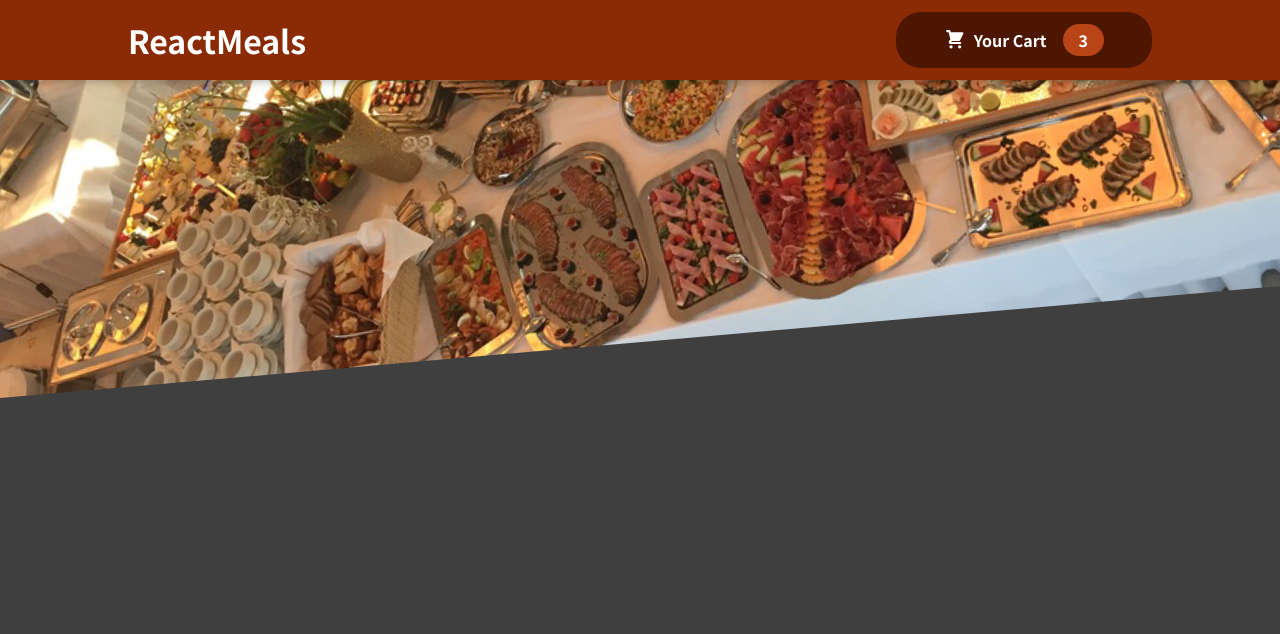
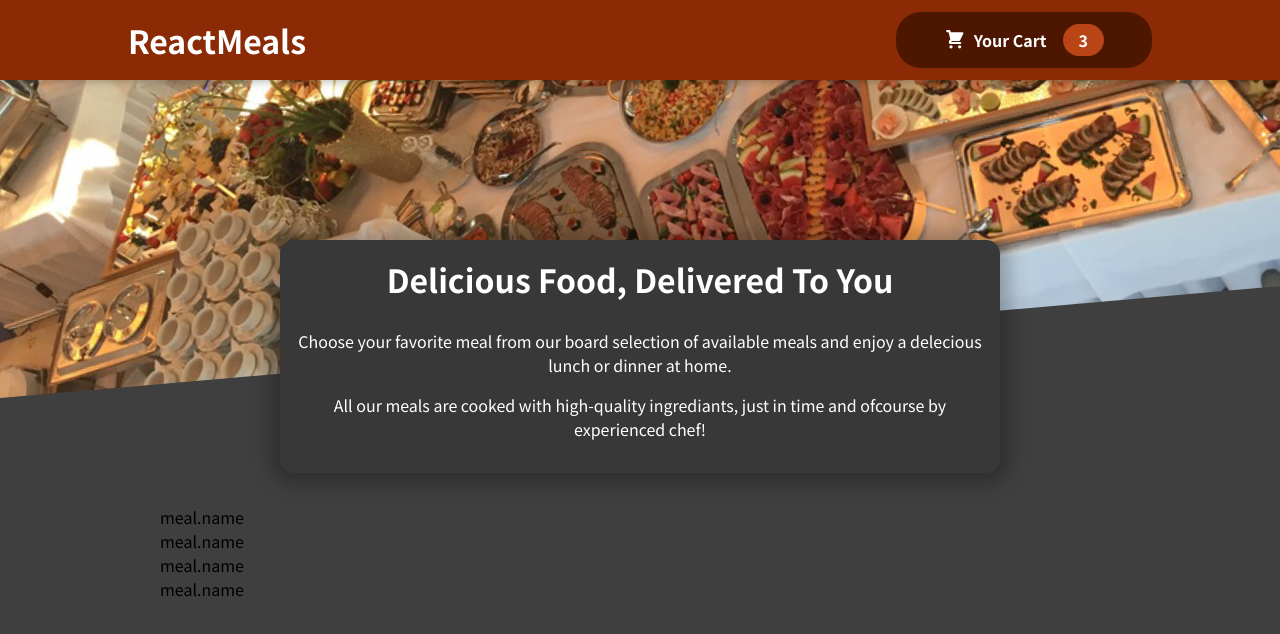
Before and after one commit to aqiftekhar/ReactMeal, a React (Create React App) app: page / in a window 1280 px wide. Shown: the top 634 px of the page. Built offline with nearby package versions, Linux system fonts and the light colour scheme.

Commit message:
Added MealsSummary, Available Meals and Meals List components

```diff
--- a/src/App.js
+++ b/src/App.js
@@ -1,10 +1,14 @@
 import { Fragment } from "react";
 import Header from "./components/Layouts/Header";
+import Meals from "./components/Meals/Meals";
 
 const App = () => {
   return (
     <Fragment>
       <Header />
+      <main>
+        <Meals/>
+      </main>
     </Fragment>
   );
 };
--- a/src/components/Meals/AvailableMeals.js
+++ b/src/components/Meals/AvailableMeals.js
@@ -0,0 +1,39 @@
+import classes from "./AvailableMeals.module.css";
+
+const DUMMY_MEALS = [
+  {
+    id: "m1",
+    name: "Sushi",
+    description: "Finest fish and veggies",
+    price: 22.99,
+  },
+  {
+    id: "m2",
+    name: "Schnitzel",
+    description: "A german specialty!",
+    price: 16.5,
+  },
+  {
+    id: "m3",
+    name: "Barbecue Burger",
+    description: "American, raw, meaty",
+    price: 12.99,
+  },
+  {
+    id: "m4",
+    name: "Green Bowl",
+    description: "Healthy...and green...",
+    price: 18.99,
+  },
+];
+
+const AvailableMeals = () => {
+  const mealsList = DUMMY_MEALS.map((meal) => <li>meal.name</li>);
+  return (
+    <section className={classes.meals}>
+      <ul>{mealsList}</ul>
+    </section>
+  );
+};
+
+export default AvailableMeals;
--- /dev/null
+++ b/src/components/Meals/AvailableMeals.module.css
@@ -0,0 +1,24 @@
+.meals {
+    max-width: 60rem;
+    width: 90%;
+    margin: 2rem auto;
+    animation: meals-appear 1s ease-out forwards;
+  }
+
+  .meals ul {
+    list-style: none;
+    margin: 0;
+    padding: 0;
+  }
+
+  @keyframes meals-appear {
+    from {
+      opacity: 0;
+      transform: translateY(3rem);
+    }
+
+    to {
+      opacity: 1;
+      transform: translateY(0);
+    }
+  }
--- a/src/components/Meals/Meals.js
+++ b/src/components/Meals/Meals.js
@@ -0,0 +1,14 @@
+import { Fragment } from "react"
+import AvailableMeals from "./AvailableMeals";
+import MealsSummary from "./MealsSummary";
+
+const Meals = () => {
+    return(
+        <Fragment>
+            <MealsSummary/>
+            <AvailableMeals/>
+        </Fragment>
+    );
+};
+
+export default Meals;
--- a/src/components/Meals/MealsSummary.js
+++ b/src/components/Meals/MealsSummary.js
@@ -0,0 +1,19 @@
+import classes from './MealsSummary.module.css';
+
+const MealsSummary = () => {
+  return (
+    <section className={classes.summary}>
+      <h2>Delicious Food, Delivered To You</h2>
+      <p>
+        Choose your favorite meal from our board selection of available meals
+        and enjoy a delecious lunch or dinner at home.
+      </p>
+      <p>
+        All our meals are cooked with high-quality ingrediants, just in time and
+        ofcourse by experienced chef!
+      </p>
+    </section>
+  );
+};
+
+export default MealsSummary;
--- /dev/null
+++ b/src/components/Meals/MealsSummary.module.css
@@ -0,0 +1,18 @@
+.summary {
+    text-align: center;
+    max-width: 45rem;
+    width: 90%;
+    margin: auto;
+    margin-top: -10rem;
+    position: relative;
+    background-color: #383838;
+    color: white;
+    border-radius: 14px;
+    padding: 1rem;
+    box-shadow: 0 1px 18px 10px rgba(0, 0, 0, 0.25);
+  }
+
+  .summary h2 {
+    font-size: 2rem;
+    margin-top: 0;
+  }
```
Also changed, not shown: 1 other file (tests, documents, lock files or other folders).
